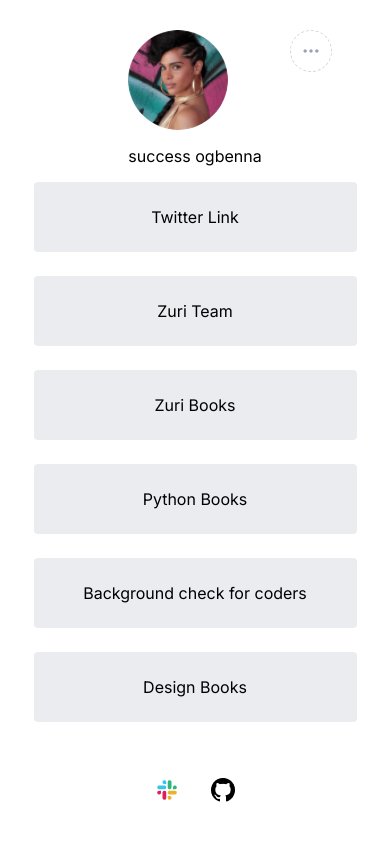
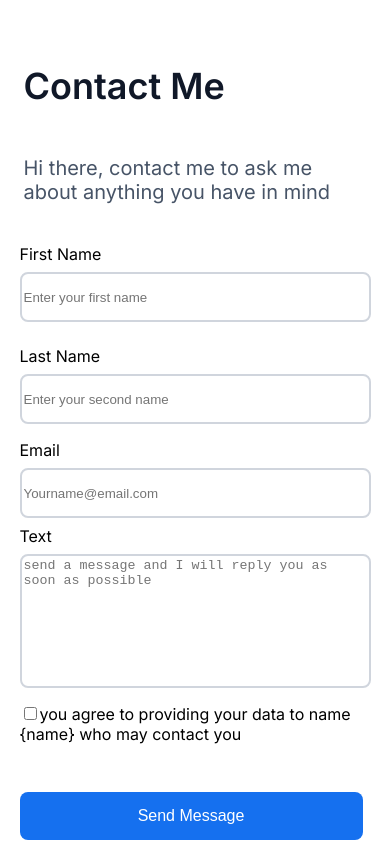
Before and after one commit to successogbenna/zuri-task-hng-1, a React (Create React App) app: page /contact in a window 390 px wide. Shown: the top 844 px of the page. Built offline with nearby package versions, Linux system fonts and the light colour scheme.

Commit message:
contact and contact mobile done

```diff
--- a/package.json
+++ b/package.json
@@ -6,8 +6,11 @@
     "@testing-library/jest-dom": "^5.16.5",
     "@testing-library/react": "^13.4.0",
     "@testing-library/user-event": "^13.5.0",
+    "bootstrap": "^5.2.2",
     "react": "^18.2.0",
+    "react-bootstrap": "^2.5.0",
     "react-dom": "^18.2.0",
+    "react-router-dom": "^6.4.3",
     "react-scripts": "5.0.1",
     "web-vitals": "^2.1.4"
   },
--- a/src/App.js
+++ b/src/App.js
@@ -1,15 +1,16 @@
 import React from 'react'
-import Footer from './components/footer/Footer'
-import Header from './components/header/Header'
-import Main from './components/main/Main'
+import Home from './pages/Home'
+import Contact from './pages/Contact';
+import { BrowserRouter as Router, Routes,Route } from 'react-router-dom';
 
 function App() {
     return (
-        <div className='general_container'>
-            <Header />
-            <Main />
-            <Footer/>
-        </div>
+        <Router>
+            <Routes>
+                <Route path="/" element={<Home />} />
+                <Route path="/contact" element={<Contact />} />
+            </Routes>
+        </Router>
     )
 }
 
--- a/src/components/main/Main.js
+++ b/src/components/main/Main.js
@@ -2,6 +2,7 @@ import React from 'react'
 import icongithub from '../../assets/Icon-github.png'
 import slack from '../../assets/slack.png'
 import './Main.css'
+import { Link } from 'react-router-dom';
 function Main() {
     return (
         <div className="container">
@@ -11,6 +12,7 @@ function Main() {
             <a href=" https://books.zuri.team/python-for-beginners?ref_id=<yourslackname>" id='book__python'>Python Books</a>
             <a href="https//background.zuri.team" id='pitch'>Background check for coders</a>
             <a href="https://books.zuri.team/design-rules" id='book__design'>Design Books</a>
+            <Link to="/contact" id='book__design'>Contact Me</Link>
             <div className ='container__image'>
                 <img src={slack} alt="slack" className='slack_img'/>
                 <img src={icongithub} alt="github"  className='github_img'/>
--- /dev/null
+++ b/src/pages/Contact.css
@@ -0,0 +1,104 @@
+.container_contact{
+    padding: 64px 0px;
+    display: flex;
+    flex-direction: column;
+    gap: 48px;
+
+}
+
+h2,h3{
+    margin: 0px
+}
+h2{
+    color:#101828;
+    font-weight: 600;
+}
+h3{
+    color:#475467;
+    font-size: 20px;
+    font-weight: 400;
+}
+.title_text{
+    display: flex;
+    flex-direction: column;
+    gap:64px;
+    width: 720px;
+}
+.contact__container{
+    width:720px;
+    margin:auto;
+    text-align: left;
+}
+.form-group{
+    display: flex;
+    flex-direction: column;
+    margin:8px 0px;
+    gap:8px;
+}
+#first_name,#last_name,#email{
+    height: 44px;
+    border-radius: 8px;
+    padding:10px, 14px, 10px, 14px;
+    border: 2px solid transparent;
+    border-color: #D0D5DD;
+    outline: transparent;
+
+}
+#first_name,#last_name{
+width:348px;
+}
+
+.container__names{
+    display: grid;
+    grid-template-columns: 1fr 1fr;
+    gap:8px
+}
+input,textarea{
+    resize: none;
+}
+textarea{
+    height: 126px;
+    border-radius: 8px;
+    outline: transparent;
+    border: 2px solid transparent;
+    border-color: #D0D5DD;
+}
+.check__text{
+    margin:8px 0px;
+    gap:8px;
+    margin: 16px 0px 48px 0px;
+}
+#btn_submit{
+    width:720px;
+    background: #1570EF;
+    color:#fff;
+    height: 48px;
+    border-radius: 8px;
+    padding: 12px 20px;
+    font-size: 16px;
+    border: 1px solid transparent
+}
+@media screen and (max-width:600px){
+.container__names{
+    grid-template-columns: 1fr;
+}
+#first_name,#last_name,#message,#email,#btn_submit,h3,.title_text{
+    width:343px
+}
+.contact__container{
+    width: 55%;
+    padding: 0px 30px;
+}
+h2{
+    font-size: 36px;
+    display: flex;
+    justify-content: flex-start;
+    align-items: flex-start;
+}
+.title_text{
+gap:48px
+}
+h3{
+ height: 56px;
+}
+}
--- /dev/null
+++ b/src/pages/Contact.js
@@ -0,0 +1,44 @@
+import React from 'react'
+import './Contact.css'
+import Footer from '../components/footer/Footer'
+const Contact = () => {
+  return (
+    <div className='general_container container_contact'>
+      <div className="container contact__container">
+        <div className='title_text'>
+          <h2>Contact Me</h2>
+          <h3>Hi there, contact me to ask me about anything you have in mind</h3>
+        </div>
+
+        <form >
+          <div className="container__names">
+            <div class="form-group">
+              <label for="html">First Name</label>
+              <input type="text" name="" id="first_name" class="form-control" placeholder="Enter your first name" required />
+            </div>
+            <div class="form-group">
+              <label for="html">Last Name</label>
+              <input type="text" name="" id="last_name" class="form-control" placeholder="Enter your second name" required/>
+            </div>
+          </div>
+          <div class="form-group">
+            <label for="html">Email</label>
+            <input type="text" name="" id="email" class="form-control" placeholder="Yourname@email.com" required/>
+          </div>
+          <div class="form-group">
+            <label for="html">Text</label>
+            <textarea name="" id="message" cols="30" rows="10" placeholder='send a message and I will reply you as soon as possible'></textarea>
+          </div>
+          <div className='check__text'>
+            <input type="checkbox" name="" id="" />
+            <span>{`you agree to providing your data to name {name} who may contact you`} </span>
+          </div>
+          <button id='btn_submit'>Send Message</button>
+        </form>
+      </div>
+      <Footer />
+  </div>
+  )
+}
+
+export default Contact
--- /dev/null
+++ b/src/pages/Home.js
@@ -0,0 +1,15 @@
+import React from 'react'
+import Header from '../components/header/Header'
+import Main from '../components/main/Main'
+import Footer from '../components/footer/Footer'
+const Home = () => {
+  return (
+      <div className='general_container'>
+          <Header />
+          <Main />
+          <Footer/>
+      </div>
+  )
+}
+
+export default Home
```
Also changed, not shown: src/index.css (line endings or trailing spaces), src/pages/Home.css (added), 1 other file (tests, documents, lock files or other folders).
